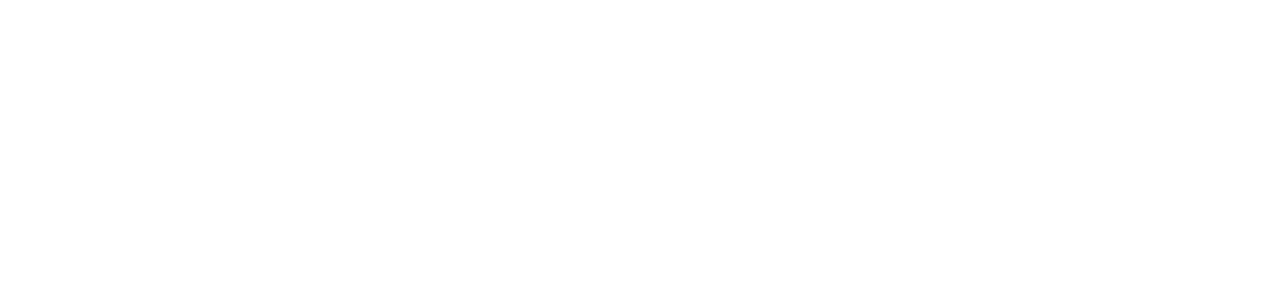
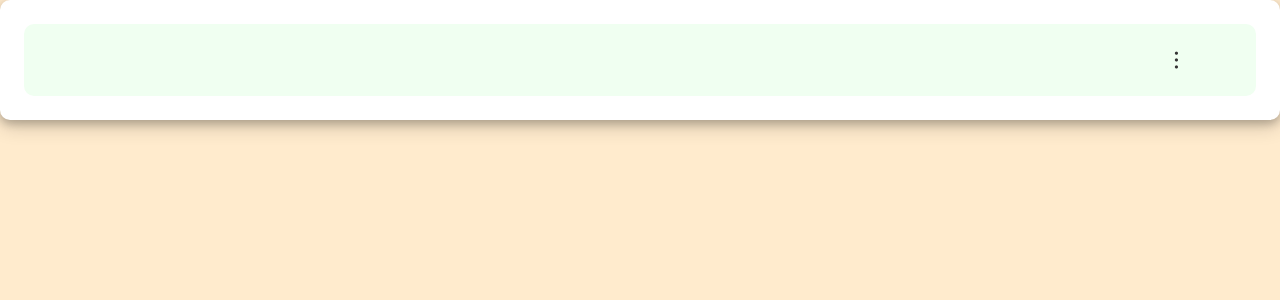
Before and after one commit to Rinn-Q/bot_builder, a Next.js app: page /components/answer in a window 1280 px wide. Shown: the top 300 px of the page. Built offline with nearby package versions, Linux system fonts and the light colour scheme.

Commit message:
Added answer component UI

```diff
--- a/app/api/answer/[id]/route.ts
+++ b/app/api/answer/[id]/route.ts
@@ -21,11 +21,7 @@ export async function GET(request: Request, { params }: { params: { id: string }
                     status: 404
                 })
         }
-        return Response.json({
-            data: {
-                answer
-            }
-        })
+        return Response.json(answer)
 
     } catch (error: any) {
         console.error("Хариултыг авахад алдаа гарлаа:", error);
--- a/app/api/answer/route.ts
+++ b/app/api/answer/route.ts
@@ -4,11 +4,7 @@ const prisma = new PrismaClient();
 export async function GET(req: Request) {
     try {
         const answers = await prisma.answer.findMany();
-        return Response.json({
-            data: {
-                answers
-            }
-        });
+        return Response.json(answers);
     } catch (error: any) {
         console.error("Хариултуудыг авахад алдаа гарлаа:", error);
         return Response.json({
--- a/app/api/choice/[id]/route.ts
+++ b/app/api/choice/[id]/route.ts
@@ -11,14 +11,7 @@ export async function GET(request: Request, { params }: { params: { id: string }
             }
         });
 
-        return Response.json({
-            data: {
-                choice
-            }
-        }, {
-            status: 200,
-            headers: { 'Content-Type': 'application/json' }
-        });
+        return Response.json(choice);
 
     } catch (error: any) {
         return Response.json({
--- a/app/api/choice/route.ts
+++ b/app/api/choice/route.ts
@@ -5,11 +5,7 @@ export async function GET(req: Request) {
     try {
         const choices = await prisma.choice.findMany();
 
-        return Response.json({
-            data: {
-                choices
-            }
-        });
+        return Response.json(choices);
     } catch (error: any) {
         return Response.json({
             status: 500,
--- /dev/null
+++ b/app/components/answer/answer.css
@@ -0,0 +1,44 @@
+.container {
+    background-color: #fff;
+    padding: 1.5rem;
+    box-shadow: 0 4px 8px 0 rgba(0, 0, 0, 0.2), 0 6px 20px 0 rgba(0, 0, 0, 0.19);
+    height: fit-content;
+}
+
+.circle_edge {
+    border-radius: 10px;
+}
+
+.container-content {
+    background-color: #F0FFF1;
+    width: 100%;
+    height: 100%;
+    /* margin: 2rem; */
+    padding: 0 1.5rem 1.5rem 1.5rem;
+    height: fit-content;
+}
+
+.editBtn {
+    position: relative;
+    /* width: 20px; */
+    /* height: 10px; */
+    left: 95%;
+    cursor: pointer;
+    display: inline-block;
+}
+
+.editBtn::after {
+    content: "...";
+    position: absolute;
+    transform: rotate(90deg);
+    font-size: 24px;
+    color: #333;
+}
+
+.caption_answer {
+    font-size: large;
+}
+
+.description_answer {
+    font-size: medium;
+}
--- a/app/components/answer/page.tsx
+++ b/app/components/answer/page.tsx
@@ -1,7 +1,34 @@
-export default function Answer() {
+
+"use client"
+
+import react from "react";
+import { useState } from "react";
+
+import "./answer.css";
+
+type typeAnswer = {
+    width: number,
+    height: number,
+    caption: string,
+    description: string
+}
+
+function handleEditBtn(){
+
+}
+
+export default function Answer({ width, caption, description }: typeAnswer) {
+
+    const [editingCaption, setEditingCaption] = useState(false);
+
     return (
-        <div>
-
+        <div className="container circle_edge" style={{ width: width }}>
+            <div className="container-content circle_edge">
+                {editingCaption === false ? <div className="editBtn" onClick={handleEditBtn}></div> : <input type="text" id="editCaption" name="editCaption"/>}
+                <h1 className="caption_answer"><strong>{caption}</strong></h1>
+                <br />
+                <p className="description_answer">{description}</p>
+            </div>
         </div>
     )
 }
--- a/app/globals.css
+++ b/app/globals.css
@@ -2,10 +2,12 @@
 @tailwind components;
 @tailwind utilities;
 
-body, html {
+body,
+html {
   margin: 0;
   padding: 0;
   height: 100%;
+  background-color: blanchedalmond;
 }
 
 #__next {
--- a/package.json
+++ b/package.json
@@ -3,7 +3,7 @@
   "version": "0.1.0",
   "private": true,
   "scripts": {
-    "dev": "next dev",
+    "dev": "next dev -p 3030",
     "build": "next build",
     "start": "next start",
     "lint": "next lint"
```
Also changed, not shown: app/page.tsx (+13 -2 lines), middleware.js (added, +22 -0 lines). Lines whose indentation alone changed are shown as unchanged.
